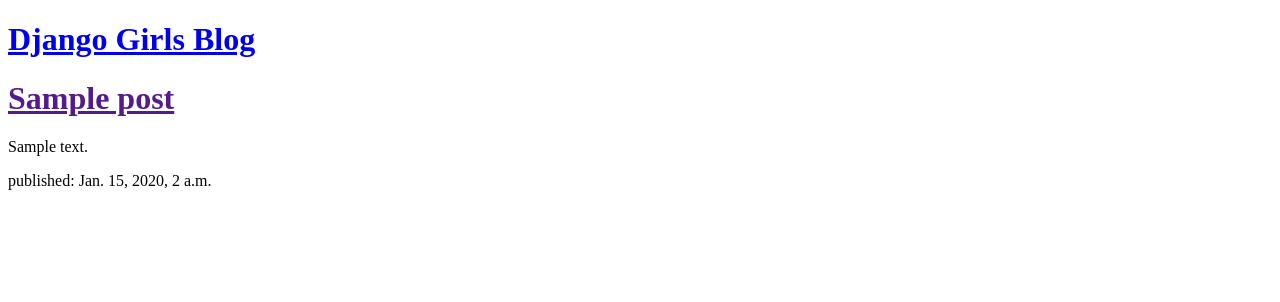
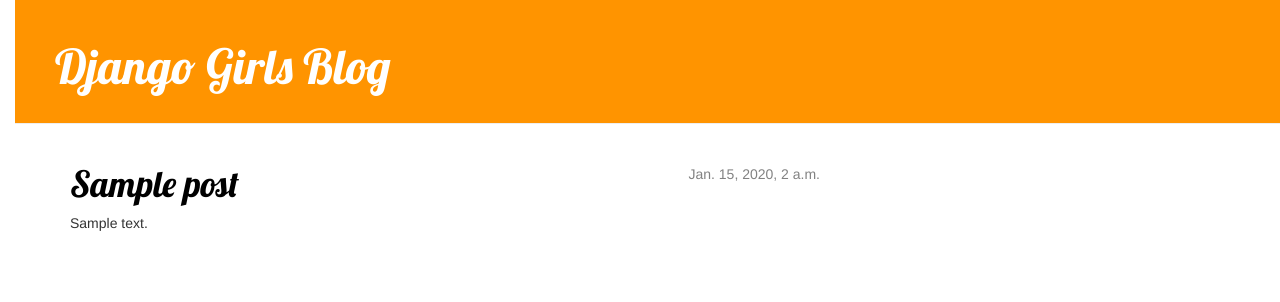
Before and after one commit to audreyj/my-first-blog, a Django app: template blog/templates/blog/post_list.html in a window 1280 px wide. Shown: the top 302 px of the page. Run offline with Django 3.2, Linux system fonts and the light colour scheme; the template is opened without the code that fills it: values that come from a table or form of the project are taken from there, others are empty; tables that the repository leaves empty hold one stand-in row (values such as "Sample post"); some libraries are stand-ins or nearby versions.

Commit message:
updated HTML

```diff
--- /dev/null
+++ b/blog/static/css/blog.css
@@ -0,0 +1,57 @@
+h1 a {
+    color: #FCA205;
+    font-family: 'Lobster';
+    }
+
+body {
+    padding-left: 15px;
+    }
+
+.page-header {
+    background-color: #ff9400;
+    margin-top: 0;
+    padding: 20px 20px 20px 40px;
+}
+
+.page-header h1, .page-header h1 a, .page-header h1 a:visited, .page-header h1 a:active {
+    color: #ffffff;
+    font-size: 36pt;
+    text-decoration: none;
+}
+
+.content {
+    margin-left: 40px;
+}
+
+h1, h2, h3, h4 {
+    font-family: 'Lobster', cursive;
+}
+
+.date {
+    float: right;
+    color: #828282;
+}
+
+.save {
+    float: right;
+}
+}
+
+.post-form textarea, .post-form input {
+    width: 100%;
+}
+
+.top-menu, .top-menu:hover, .top-menu:visited {
+    color: #ffffff;
+    float: right;
+    font-size: 26pt;
+    margin-right: 20px;
+}
+
+.post {
+    margin-bottom: 70px;
+}
+
+.post h1 a, .post h1 a:visited {
+    color: #000000;
+}
--- /dev/null
+++ b/blog/templates/blog/base.html
@@ -0,0 +1,25 @@
+<!DOCTYPE html>
+{% load staticfiles %}
+<html>
+<head lang="en">
+    <meta charset="UTF-8">
+    <title> An Empty Page! </title>
+    <link rel="stylesheet" href="//maxcdn.bootstrapcdn.com/bootstrap/3.2.0/css/bootstrap.min.css">
+    <link rel="stylesheet" href="//maxcdn.bootstrapcdn.com/bootstrap/3.2.0/css/bootstrap-theme.min.css">
+    <link href="http://fonts.googleapis.com/css?family=Lobster&subset=latin,latin-ext" rel="stylesheet" type="text/css">
+    <link rel="stylesheet" href="{% static 'css/blog.css' %}">
+</head>
+<body>
+    <div class="page-header">
+        <h1><a href="/">Django Girls Blog</a></h1>
+    </div>
+    <div class="content container">
+        <div class="row">
+            <div class="col-md-8">
+            {% block content %}
+            {% endblock %}
+            </div>
+        </div>
+    </div>
+</body>
+</html>
--- a/blog/templates/blog/post_list.html
+++ b/blog/templates/blog/post_list.html
@@ -1,20 +1,14 @@
 <!DOCTYPE html>
-<html>
-<head lang="en">
-    <meta charset="UTF-8">
-    <title> An Empty Page! </title>
-</head>
-<body>
-    <div>
-        <h1><a href="/">Django Girls Blog</a></h1>
-    </div>
+{% extends "blog/base.html" %}
 
+{% block content %}
     {% for post in posts %}
-        <div>
-            <h1><a href="">{{ post.title }}</a></h1>
+        <div class="post">
+            <div class="date">
+                {{ post.published_date }}
+            </div>
+            <h1><a href="{% url 'post_detail' pk=post.pk %}">{{ post.title }}</a></h1>
             <p>{{ post.text|linebreaks }}</p>
-            <p>published: {{ post.published_date }}</p>
         </div>
     {% endfor %}
-</body>
-</html>
+{% endblock content %}
--- a/blog/urls.py
+++ b/blog/urls.py
@@ -1,8 +1,9 @@
 __author__ = 'wildfire'
 
-from django.conf.urls import url
+from django.conf.urls import include, url
 from . import views
 
 urlpatterns = [
-    url(r'^$', views.post_list, name='post_list')
+    url(r'^$', views.post_list, name='post_list'),
+    url(r'^post/(?P<pk>[0-9]+)/$', views.post_detail, name='post_detail'),
 ]
--- a/blog/views.py
+++ b/blog/views.py
@@ -1,7 +1,11 @@
-from django.shortcuts import render
+from django.shortcuts import render, get_object_or_404
 from django.utils import timezone
 from .models import Post
 
 def post_list(request):
     posts = Post.objects.filter(published_date__lte=timezone.now()).order_by('published_date')
     return render(request, 'blog/post_list.html', {'posts': posts})
+
+def post_detail(request, pk):
+    post = get_object_or_404(Post, pk=pk)
+    return render(request, 'blog/post_detail.html', {'post': post})
--- a/mysite/urls.py
+++ b/mysite/urls.py
@@ -3,7 +3,7 @@
 
 urlpatterns = [
     # Examples:
-    url(r'^$', 'mysite.views.home', name='home'),
+    # url(r'^$', 'mysite.views.home', name='home'),
     url(r'^blog/', include('blog.urls')),
     url(r'^admin/', include(admin.site.urls)),
 ]
```
Also changed, not shown: blog/templates/blog/post_detail.html (added, +13 -0 lines).
